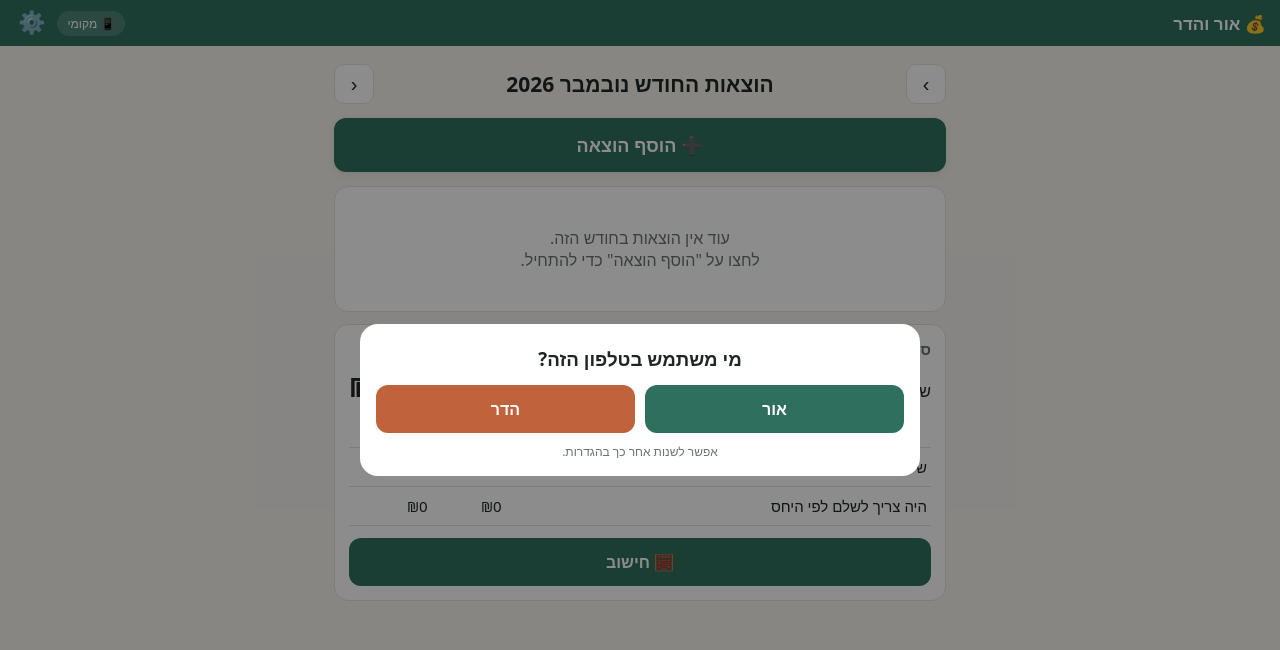
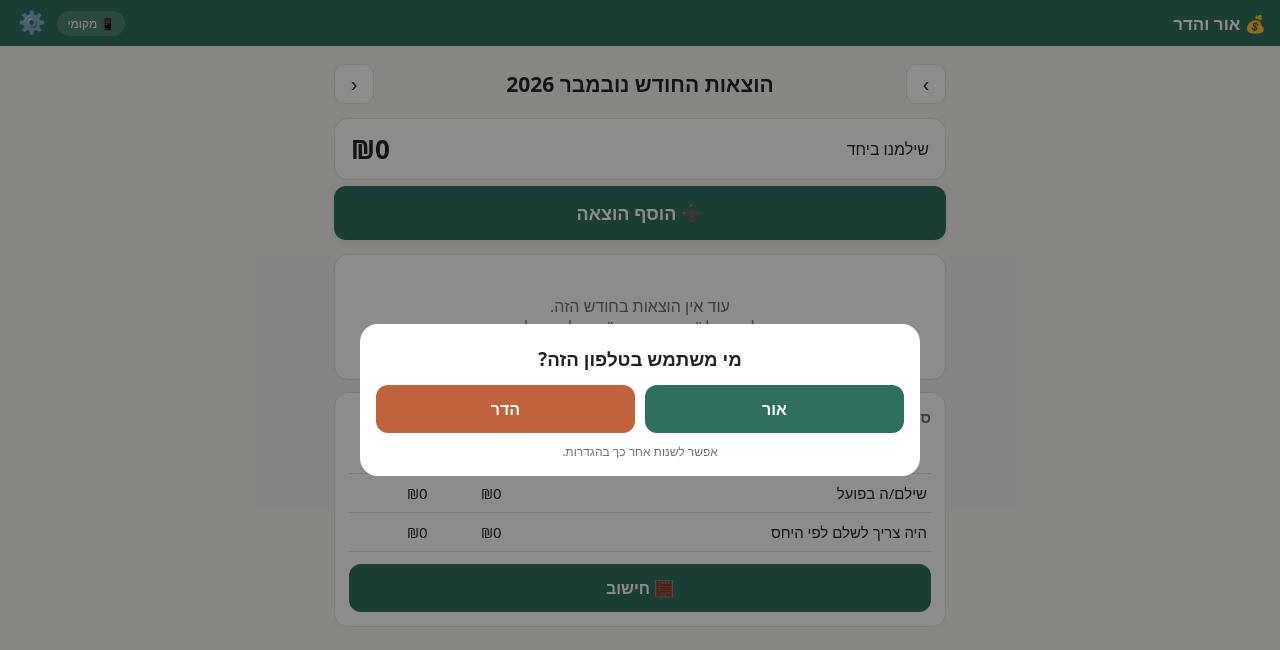
Before and after one commit to sallaryandpension/OH, a plain HTML site: page index.html in a window 1280 px wide. Drawn offline with Linux system fonts and the light colour scheme.

Commit message:
Show 'paid together' total at the top
Co-Authored-By: Claude Opus 5.5 <noreply@anthropic.com>

```diff
--- a/index.html
+++ b/index.html
@@ -55,7 +55,8 @@
   .seg button.on{background:var(--brand);color:#fff;font-weight:600}
   .muted{color:var(--muted);font-size:13px}
   .hidden{display:none!important}
-  .ltr{direction:ltr;unicode-bidi:embed}
+  .ltr{direction:ltr;unicode-bidi:isolate}
+  .exp .t .amt, td.n, .total b{unicode-bidi:isolate}
 
   /* expense rows */
   .exp{display:flex;gap:10px;align-items:flex-start;padding:12px 0;border-bottom:1px solid var(--line)}
@@ -137,6 +138,8 @@
     <button id="mNext" title="חודש הבא">‹</button>
   </div>
 
+  <div class="card total" style="align-items:center;padding:12px 16px"><span>שילמנו ביחד</span><b id="sTotal"></b></div>
+
   <button class="btn big" id="addBtn">➕ הוסף הוצאה</button>
 
   <div class="card">
@@ -145,7 +148,6 @@
 
   <div class="card" id="sumCard">
     <h3>סיכום החודש</h3>
-    <div class="total"><span>שילמנו ביחד</span><b id="sTotal"></b></div>
     <table id="sTable"></table>
     <div style="height:12px"></div>
     <button class="btn" id="calcBtn">🧮 חישוב</button>
```
